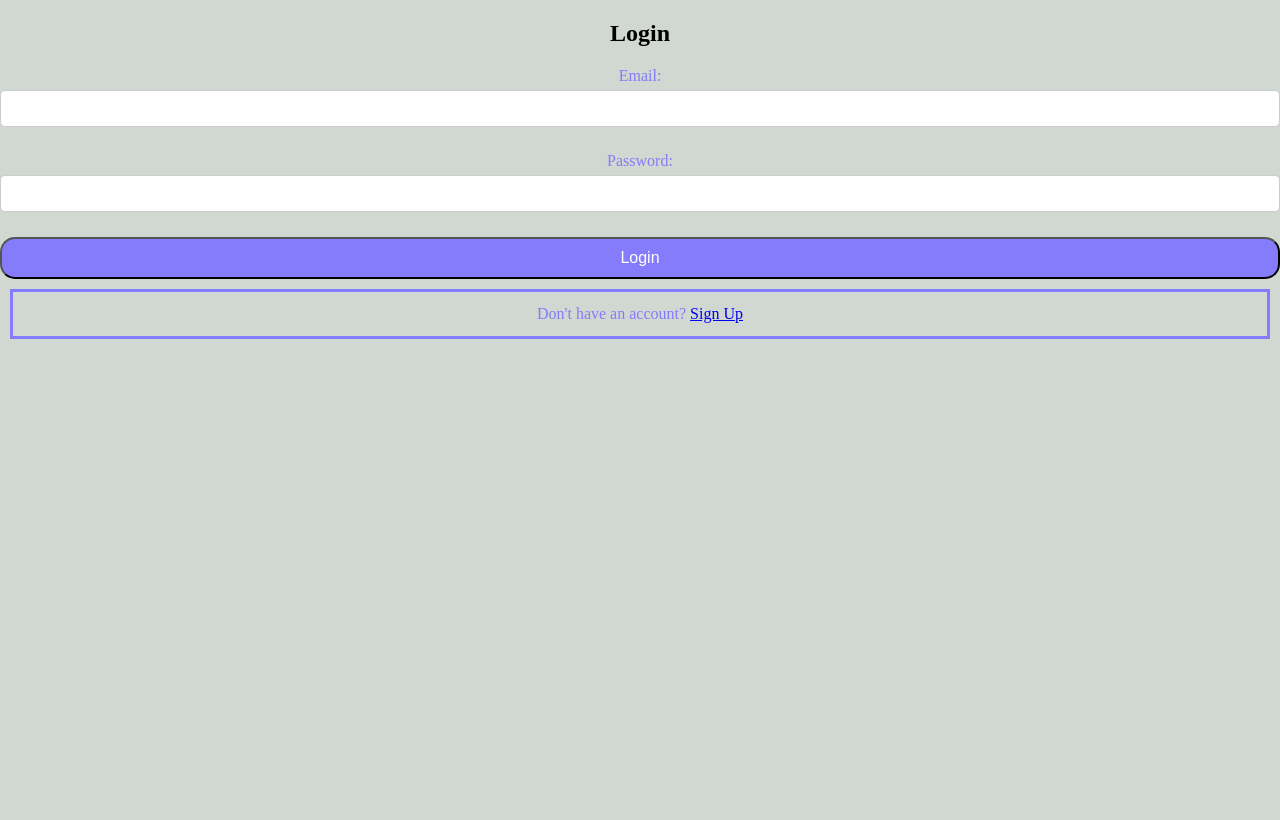
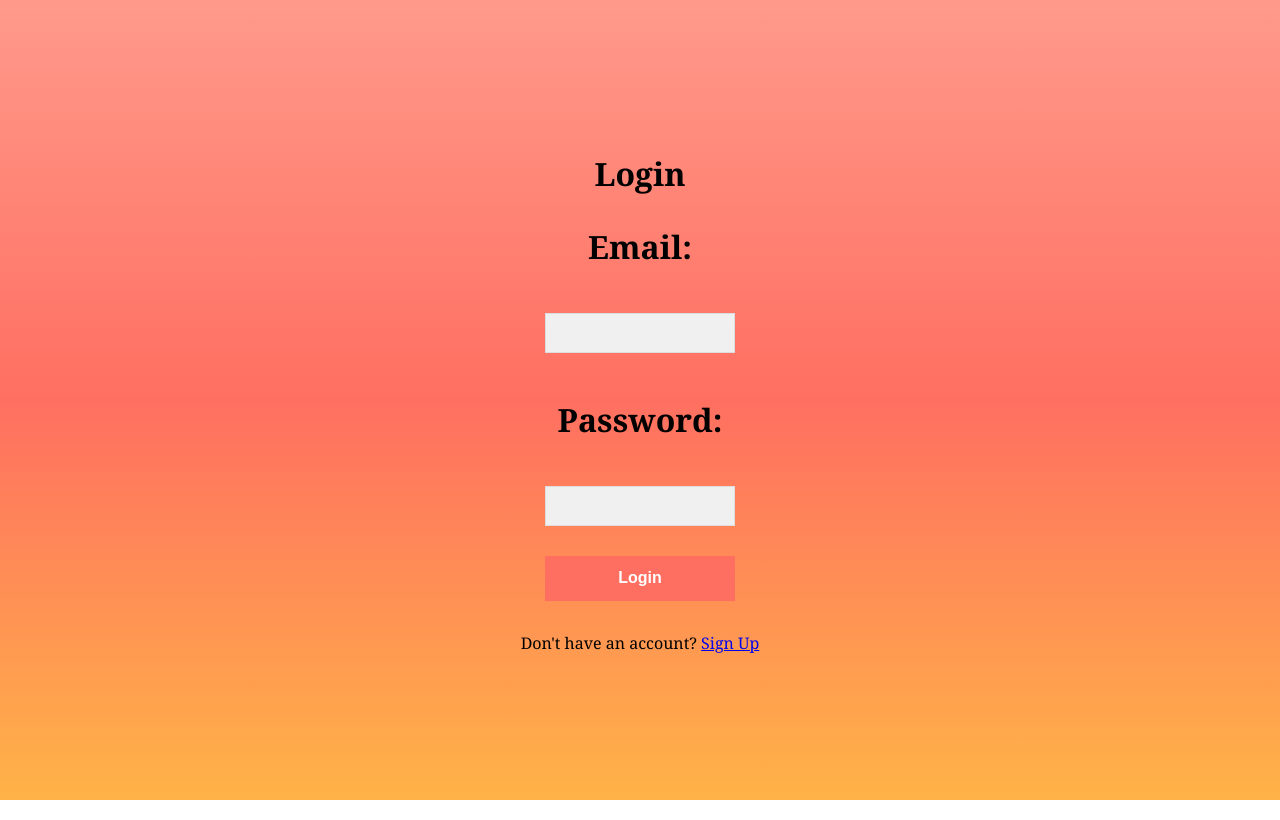
Before and after one commit to tanvichoudharyy/miniproj, a React (Create React App) app in the folder project/: page /login in a window 1280 px wide. Built offline with nearby package versions, Linux system fonts and the light colour scheme.

Commit message:
login page edited

```diff
--- a/project/src/common/login.css
+++ b/project/src/common/login.css
@@ -1,53 +1,110 @@
-body{
-    font-family:'Times New Roman', Times, serif;
-    font-size: medium;
-    background-color: rgb(209, 215, 209);
+body {
+  margin: 0;
+  padding: 0;
+  display: flex;
   justify-content: center;
   align-items: center;
-    height: 100vh;
-    margin: 0;
+  min-height: 100vh;
+  font-family: 'Georgia', serif;
+  background: linear-gradient(to bottom, #ff9a8b, #ff6f61, #ffb347);
 }
 
-  .form-group{
-    margin-bottom: 25px;
+.main {
+  width: 350px;
+  height: 500px;
+  background: url("https://doc-08-2c-docs.googleusercontent.com/docs/securesc/68c90smiglihng9534mvqmq1946dmis5/fo0picsp1nhiucmc0l25s29respgpr4j/1631524275000/03522360960922298374/03522360960922298374/1Sx0jhdpEpnNIydS4rnN4kHSJtU1EyWka?e=view&authuser=0&nonce=gcrocepgbb17m&user=03522360960922298374&hash=tfhgbs86ka6divo3llbvp93mg4csvb38") no-repeat center/cover;
+  border-radius: 10px;
+  box-shadow: 0 4px 10px rgba(0, 0, 0, 0.5);
+  overflow: hidden;
+  position: relative;
 }
 
-     label{
-    display: block;
-    margin-bottom: 5px;
-    color: #847cfb;
+#chk {
+  display: none;
 }
 
+.login {
+  position: absolute;
+  width: 100%;
+  height: 100%;
+  transition: transform 0.8s ease-in-out;
+}
 
-  input[type="email"],
-  input[type="password"] {
-    width: 100%;
-    padding: 10px;
-    border: 1px solid #ccc;
-    border-radius: 5px;
+.login {
+  background: #fff;
+  border-radius: 0;
+  transform: translateY(-180px);
+}
+
+.login label {
+  color: #000;
+  font-size: 1.8em;
+  font-weight: bold;
+  display: flex;
+  justify-content: center;
+  align-items: center;
+  margin-top: 50px;
+  transition: transform 0.8s ease-in-out;
+}
+
+#chk:checked ~ .login {
+  transform: translateY(-500px);
+}
+
+#chk:checked ~ .login label {
+  transform: scale(1);
+}
+
+label {
+  color: #000;
+  font-size: 2em;
+  font-weight: bold;
+  display: flex;
+  justify-content: center;
+  align-items: center;
+  margin: 30px;
+  cursor: pointer;
+  transition: transform 0.5s ease-in-out, color 0.5s ease-in-out;
+}
+
+input {
+  width: 80%;
+  height: 40px;
+  background: #f0f0f0;
+  margin: 15px auto;
+  padding: 0 10px;
+  border: 1px solid #ddd;
+  border-radius: 0;
+  color: #000;
+  font-size: 1em;
   box-sizing: border-box;
 }
 
 button {
-    width: 100%;
-    padding: 10px;
-    background-color: #847cfb;
-    border-radius: 15px;
-    color: white;
-    font-size: 16px;
-    cursor:pointer;
-  }
-  button:hover {
-    background-color: #030211;
+  width: 80%;
+  height: 45px;
+  margin: 15px auto;
+  color: #fff;
+  background: #ff6f61;
+  font-size: 1em;
+  font-weight: bold;
+  border: none;
+  border-radius: 0;
+  transition: background 0.2s ease-in-out;
+  cursor: pointer;
 }
 
-  p{
-   padding: 10px;
-   font-size: medium;
-   font-family: 'Times New Roman', Times, serif;
-   color: #847cfb;
-   line-height: 1.5;
-   text-align: center;
-   margin: 10px;
-   border: 3px solid #847cfb;
+button:hover {
+  background: #ff9a8b;
 }
+
+@media (max-width: 400px) {
+  .main {
+    width: 90%;
+    height: auto;
+  }
+
+  input, button {
+    width: 90%;
+  }
+}
--- a/project/src/components/login.js
+++ b/project/src/components/login.js
@@ -1,9 +1,7 @@
-import React, { useState} from "react";
+import React, { useState } from "react";
 import { useNavigate } from "react-router-dom";
 import { Link } from 'react-router-dom';
 import '../common/Login.css';
-
-//alert
 
 const Login = () => {
     const navigate = useNavigate();
@@ -12,12 +10,12 @@ const Login = () => {
 
     const handleSubmit = (event) => {
         event.preventDefault();
-    navigate('/dashboard');
+        navigate('/Dashboard');
     };
 
     return (
-    <div className="main">
-    <h2>Login</h2>
+        <div className="container">
+            <h1>Login</h1>
             <form onSubmit={handleSubmit}>
                 <div className="form-group">
                     <label htmlFor="email">Email:</label>
@@ -27,7 +25,8 @@ return (
                         name="email"
                         value={email}
                         onChange={(e) => setEmail(e.target.value)}
-            required/>
+                        required
+                    />
                 </div>
                 <div className="form-group">
                     <label htmlFor="password">Password:</label>
@@ -37,14 +36,14 @@ return (
                         name="password"
                         value={password}
                         onChange={(e) => setPassword(e.target.value)}
-            required/>
+                        required
+                    />
                 </div>
                 <button type="submit">Login</button>
             </form>
-
-        <div>
-            <p>Don't have an account? <Link to="/Signup">Sign Up</Link></p>
-        </div>
+            <p>
+                Don't have an account? <Link to="/Signup">Sign Up</Link>
+            </p>
         </div>
     );
 };
```
Lines whose indentation alone changed are shown as unchanged.
